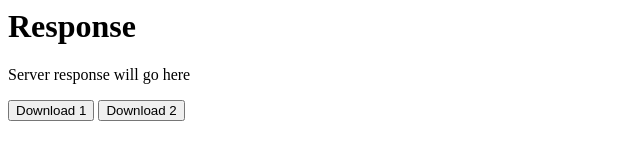
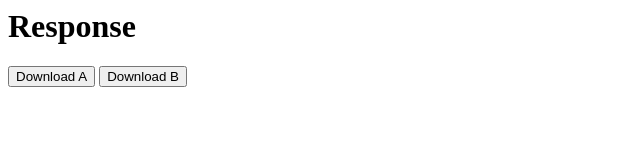
Before and after one commit to sqreon/enterprise-systems-cw, a website: page userInput.html in a window 1280 px wide. Shown: the whole page, without its empty margins (0-640 px from the left). Drawn offline with Linux system fonts and the light colour scheme.

Commit message:
updated naming

```diff
--- a/userInput.html
+++ b/userInput.html
@@ -30,17 +30,17 @@
 
 }
 
-	function voteDownload1() {
-		input1 = 1;
+	function voteDownloadA() {
+		input_ab = 'a';
 
-	  req.open("GET", "/login?input1=" + input1, true);
+	  req.open("GET", "/login?input_ab=" + input_ab, true);
 		req.send();
 	}
 
-	function voteDownload2() {
-		input1 = 2;
+	function voteDownloadB() {
+		input_ab = 'b';
 
-		req.open("GET", "/login?input1=" + input1, true);
+		req.open("GET", "/login?input_ab=" + input_ab, true);
 		req.send();
 	}
 
@@ -51,10 +51,10 @@
 
 <h1>Response</h1>
 
-<p id="answer">Server response will go here</p>
 
-<input type = "button" value = "Download 1" onclick = "voteDownload1();" />
-<input type = "button" value = "Download 2" onclick = "voteDownload2();" />
+
+<input type = "button" value = "Download A" onclick = "voteDownloadA();" />
+<input type = "button" value = "Download B" onclick = "voteDownloadB();" />
 
 </body>
 </html>
```
Also changed, not shown: server.js (+4 -4 lines).
